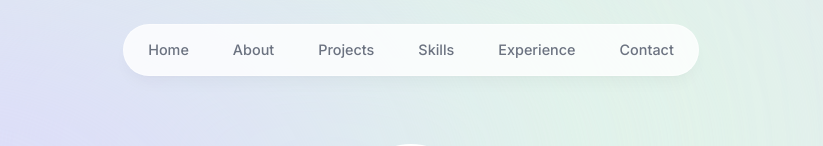
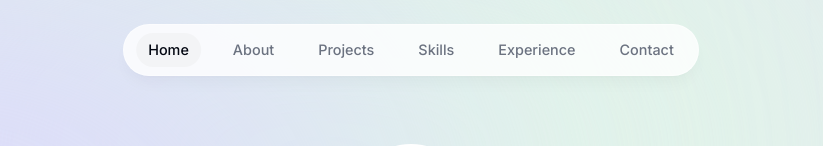
Before and after one commit to phonlapatS/Portfolio-with-React-Nextjs, a Next.js app: page / in a window 1280 px wide. Shown: the top 146 px of the page, without its empty margins (229-1052 px from the left). Built offline with nearby package versions, Linux system fonts and the light colour scheme.

Commit message:
Add animate to header menu and add Context to interact with menu and components

```diff
--- a/app/layout.tsx
+++ b/app/layout.tsx
@@ -1,6 +1,7 @@
-import { Header } from '@/components/header'
-import './globals.css'
-import { Inter } from 'next/font/google'
+import { Header } from '@/components/header';
+import './globals.css';
+import { Inter } from 'next/font/google';
+import ActiveSectionContextProvider from '@/context/active-section-context';
 
 const inter = Inter({ subsets: ['latin'] })
 
@@ -15,15 +16,17 @@
   children: React.ReactNode
 }) {
   return (
-    <html lang="en">
+    <html lang="en" className="!scroll-smooth">
       <body className={`${inter.className} bg-slate-200 text-gray-950
       relative h-[5000px] pt-28 sm:pt-36`}>{/* Background Color */}
           <div className='bg-[#e2fbe6] absolute top-[-6rem] -z-10 right-[11rem] h-[31.25rem] w-[31.25rem] rounded-full blur-[10rem] sm:w-[68.75rem]'></div>{/* right green circle */}
           <div className='bg-[#dbd7fd] absolute top-[-1rem] -z-10 left-[-35rem] h-[31.25rem] w-[31.25rem] rounded-full blur-[10rem] sm:w-[68.75rem]
           md:left[-33rem] lg:left-[-28rem] xl:left=[-15rem] 2xl:left-[-5rem]'></div>{/* left blue circle */}
 
+      <ActiveSectionContextProvider>
          <Header/>
         {children}
+      </ActiveSectionContextProvider>
         </body>
     </html>
   );
--- a/components/about.tsx
+++ b/components/about.tsx
@@ -6,10 +6,12 @@
 
 export default function About() {
   return (
-        <motion.section className='mb-28 max-w-[45rem] text-center leading-8 sm:mb-40'
+        <motion.section className='mb-28 max-w-[45rem] text-center leading-8 sm:mb-40
+          scroll-mt-28'
             initial={{ opacity: 0, y: 100 }}
             animate={{ opacity: 1, y: 0 }}
             transition={{ delay: 0.175 }}
+            id="about"
         >
 
         <SectionHeading>About Me</SectionHeading>
--- a/components/header.tsx
+++ b/components/header.tsx
@@ -4,8 +4,13 @@
 import { motion } from "framer-motion";
 import { links } from '@/lib/data';
 import Link from 'next/link';
+import clsx from 'clsx';
+import { useActiveSectionContext } from '@/context/active-section-context';
+
 
 export function Header() {
+   const { activeSection, setActiveSection } = useActiveSectionContext();
+
   return (
   <header className='z-[999] relative'>
     <motion.div className='fixed top-0 left-1/2 -translate-x-1/2 h-[4.5rem] w-full rounded-none
@@ -25,12 +30,31 @@
             {links.map(link => (
                 <motion.li
                     className='h-3/4 flex items-center
-                    justify-center' key={link.hash}
+                    justify-center relative' key={link.hash}
                     initial={{ y: -100, opacity: 0}}
                     animate={{ y: 0, opacity: 1 }}
                 >
-                    <Link className='flex w-full items-center justify-center
-                    px-3 py-3 hover:text-gray-950' href={link.hash}>{link.name}
+                    <Link className={clsx(
+                        "flex w-full items-center justify-center px-3 py-3 hover:text-gray-950 transition", {
+                            "text-gray-950": activeSection === link.name,
+                        })}
+                    href={link.hash}
+                    onClick={() => setActiveSection(link.name)}
+                    >
+                        {link.name}
+                    {
+                        link.name === activeSection && (
+                            <motion.span className='bg-gray-100 rounded-full absolute inset-0 -z-10'
+                            layoutId="activeSection"
+                            transition={{
+                                type: "spring",
+                                stiffness: 380,
+                                damping: 30
+                            }}
+                            ></motion.span>
+
+                        )}
+
                     </Link>
                 </motion.li>
             ))}
--- a/components/intro.tsx
+++ b/components/intro.tsx
@@ -14,7 +14,7 @@
 
 export default function Intro() {
   return (
-    <section className='mb-28 max-w-[50rem] text-center sm:mb-0'>
+    <section id='home' className='mb-28 max-w-[50rem] text-center sm:mb-0 scroll-mt-[100rem]'>
         <div className='flex items-center justify-center'>
             <div className='relative'>
               <motion.div
--- a/components/projects.tsx
+++ b/components/projects.tsx
@@ -7,7 +7,7 @@
 
 export default function Projects() {
   return (
-  <section>
+  <section id="projects" className='scroll-mt-28'>
     <SectionHeading> My projects</SectionHeading>
     <div>
         {projectsData.map((project, index) => (
--- /dev/null
+++ b/context/active-section-context.tsx
@@ -0,0 +1,47 @@
+"use client";
+
+import React, { useState, createContext, useContext } from "react";
+import { links } from "@/lib/data";
+
+type SectionName = (typeof links)[number]["name"];
+type ActiveSectionContextProviderProps = {
+  children: React.ReactNode;
+};
+
+type ActiveSectionContextType = {
+    activeSection: SectionName;
+    setActiveSection: React.Dispatch<React.SetStateAction<SectionName>>;
+};
+
+export const ActiveSectionContext = createContext<ActiveSectionContextType | null>(
+    null
+);
+
+export default function ActiveSectionContextProvider({
+  children,
+}: ActiveSectionContextProviderProps) {
+  const [activeSection, setActiveSection] = useState<SectionName>("Home");
+
+  return (
+    <ActiveSectionContext.Provider
+      value={{
+        activeSection,
+        setActiveSection,
+      }}
+    >
+      {children}
+    </ActiveSectionContext.Provider>
+  );
+}
+
+export function useActiveSectionContext() {
+    const context = useContext(ActiveSectionContext);
+
+  if (context === null) {
+    throw new Error(
+      "useActiveSectionContext must be used within an ActiveSectionContextProvider"
+    );
+  }
+
+  return context;
+}
--- a/package.json
+++ b/package.json
@@ -13,6 +13,7 @@
     "@types/react": "18.3.3",
     "@types/react-dom": "18.3.0",
     "autoprefixer": "10.4.19",
+    "clsx": "^2.1.1",
     "eslint": "8.57.0",
     "eslint-config-next": "14.2.5",
     "framer-motion": "^11.3.2",
@@ -21,6 +22,7 @@
     "react": "18.3.1",
     "react-dom": "18.3.1",
     "react-icons": "^5.2.1",
+    "react-intersection-observer": "^9.13.0",
     "tailwindcss": "3.4.4",
     "typescript": "5.5.3"
   }
```
Also changed, not shown: 1 other file (tests, documents, lock files or other folders).
